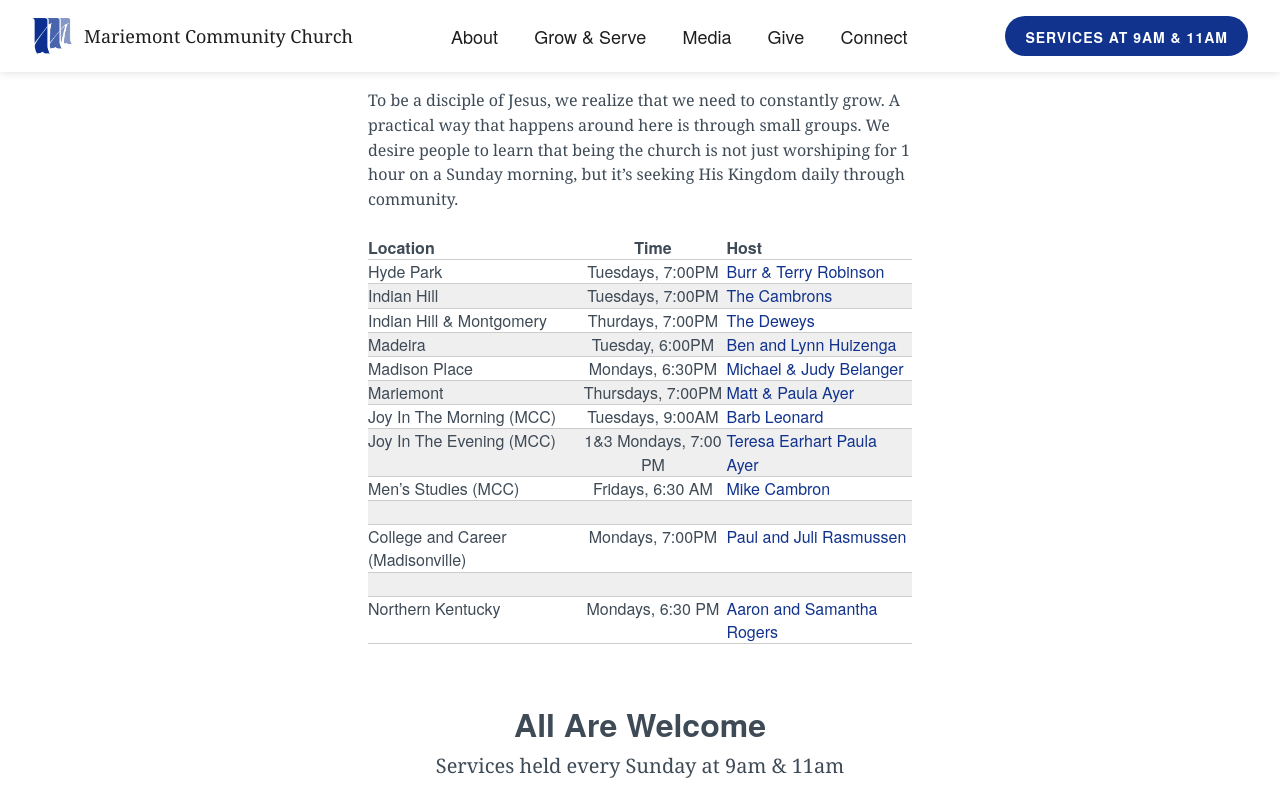
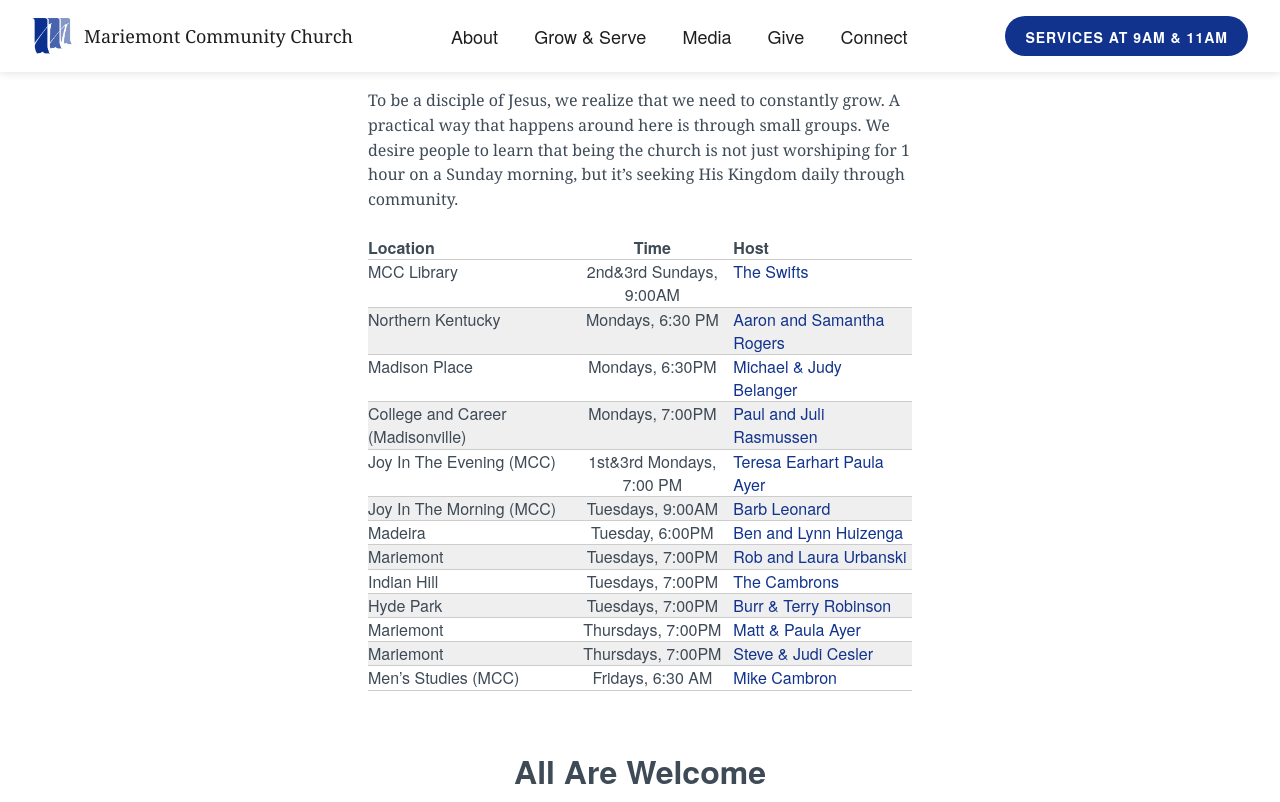
Before and after one commit to lukemoderwell/mariemont, a Jekyll site: the page built from small-groups.md, in a window 1280 px wide and 900 px high, scrolled down 808 px, cut to the strip 0-802 px from the top of the window. Built offline with Jekyll 4.4.1, drawn with Linux system fonts in a browser that asks for light colours; nearby versions of some CDN libraries.

Commit message:
Updated Small Groups

```diff
--- a/small-groups.md
+++ b/small-groups.md
@@ -14,16 +14,16 @@
 
 | Location                     | Time                 | Host                                              |
 | ---------------------------  | :--------------------: | --------------------------------------------------|
+| MCC Library | 2nd&3rd Sundays, 9:00AM     | [The Swifts](mailto:zekeswift@gmail.com)                             |
+| Northern Kentucky            | Mondays, 6:30 PM     | [Aaron and Samantha Rogers](mailto:aaronrgrs7@gmail.com) |
+| Madison Place                 | Mondays, 6:30PM     | [Michael & Judy Belanger](mailto:chefbelanger@hotmail.com)   |
+| College and Career (Madisonville)| Mondays, 7:00PM      | [Paul and Juli Rasmussen](mailto:paul@mariemontchurch.org)|
+| Joy In The Evening (MCC)     | 1st&3rd Mondays, 7:00 PM  | [Teresa Earhart](mailto:ttearhart@gmail.com)   [Paula Ayer](mailto:ayerpaula@gmail.com)                    |
+| Joy In The Morning (MCC)     | Tuesdays, 9:00AM     | [Barb Leonard](mailto:tfleo@cinci.rr.com)                           |
+| Madeira                      | Tuesday, 6:00PM      | [Ben and Lynn Huizenga](mailto:huizenb@gmail.com)                 |
+| Mariemont                    | Tuesdays, 7:00PM    | [Rob and Laura Urbanski](mailto:urbanskirob@yahoo.com)                  |
+| Indian Hill                  | Tuesdays, 7:00PM     | [The Cambrons](mailto:mikecambron43@gmail.com)|                          |
 | Hyde Park                    | Tuesdays, 7:00PM      | [Burr & Terry Robinson](mailto:burr.robinson@gmail.com)|
-| Indian Hill                  | Tuesdays, 7:00PM     | [The Cambrons](mailto:mikecambron43@gmail.com)|                          |
-| Indian Hill & Montgomery | Thurdays, 7:00PM     | [The Deweys](mailto:dewdini@yahoo.com)                             |
-| Madeira                      | Tuesday, 6:00PM      | [Ben and Lynn Huizenga](mailto:huizenb@gmail.com)                 |
-| Madison Place                 | Mondays, 6:30PM     | [Michael & Judy Belanger](mailto:chefbelanger@hotmail.com)            |
 | Mariemont                    | Thursdays, 7:00PM    | [Matt & Paula Ayer](mailto:matt@ayerquality.com)                  |
-| Joy In The Morning (MCC)     | Tuesdays, 9:00AM     | [Barb Leonard](mailto:tfleo@cinci.rr.com)                           |
-| Joy In The Evening (MCC)     | 1&3 Mondays, 7:00 PM  | [Teresa Earhart](mailto:ttearhart@gmail.com)   [Paula Ayer](mailto:ayerpaula@gmail.com)                    |
-| Men's Studies (MCC)          | Fridays, 6:30 AM     | [Mike Cambron](mailto:mikecambron43@gmail.com)
-|
-| College and Career (Madisonville)| Mondays, 7:00PM      | [Paul and Juli Rasmussen](mailto:paul@mariemontchurch.org)
-|
-| Northern Kentucky            | Mondays, 6:30 PM     | [Aaron and Samantha Rogers](mailto:aaronrgrs7@gmail.com)
+| Mariemont                    | Thursdays, 7:00PM    | [Steve & Judi Cesler](mailto:stevecesler@yahoo.com)                  |
+| Men's Studies (MCC)          | Fridays, 6:30 AM     | [Mike Cambron](mailto:mikecambron43@gmail.com)|
```
